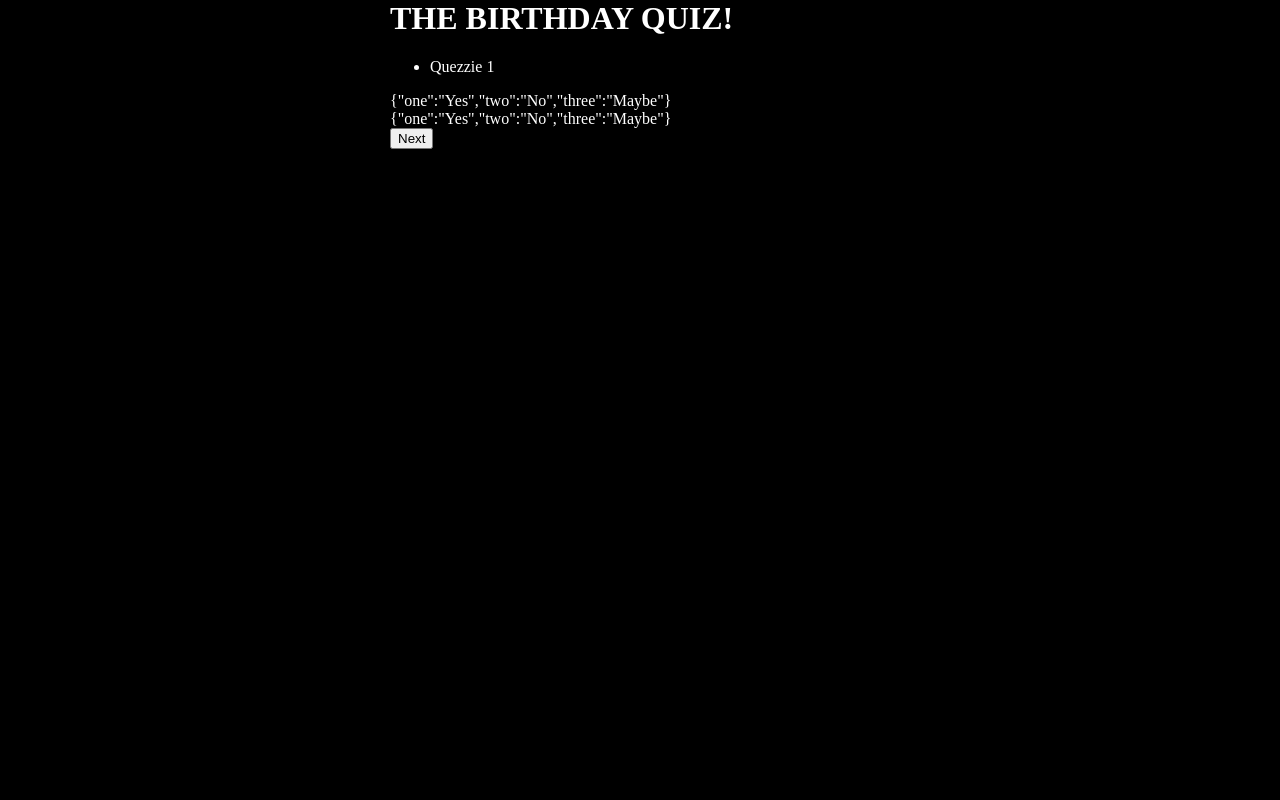
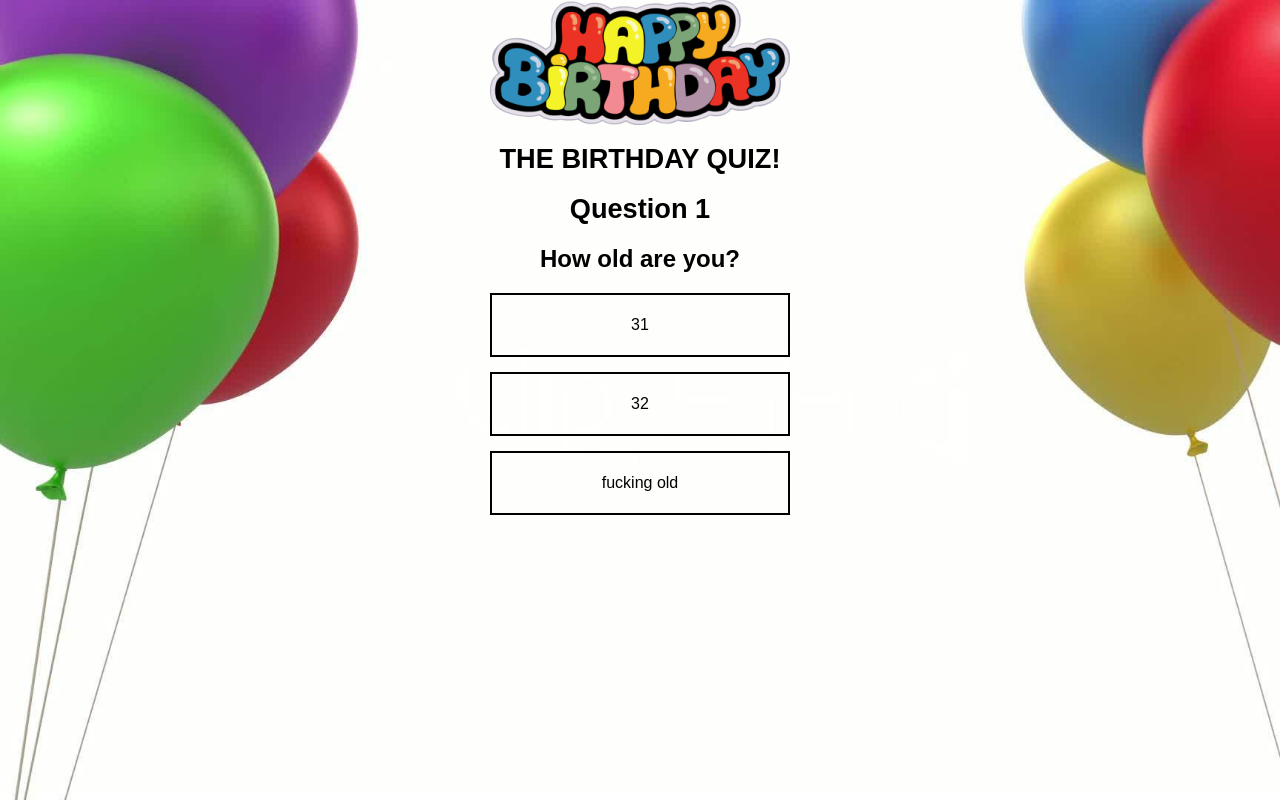
Before and after one commit to sheldofu/bdayquiz, a plain HTML site: page app/index.html in a window 1280 px wide. Drawn offline with nearby package versions, Linux system fonts and the light colour scheme.

Commit message:
loads more

```diff
--- a/app/index.html
+++ b/app/index.html
@@ -8,17 +8,21 @@
 	</head>
 	<body ng-app="quizFuApp">
 			<div class="inner-container">
+				<img src="img/happy.png">
 				<h1>THE BIRTHDAY QUIZ!</h1>
 				<div ng-controller="QuestionController">
-					<ul>
-						<li ng-repeat='q in currentQuestions'>
-							{{q.question}}
-						</li>
-					</ul>
-					<div ng-repeat='o in questions'>
-							{{o.options}}
+				<h1>Question {{current}}</h1>
+					<div ng-hide='proceed' ng-repeat='q in currentQuestions'>
+					<h2>{{q.question}}</h2>
+							<div class="quest" ng-click='isCorrect($index + 1, q.correctOption)' id='{{$index + 1}}' ng-repeat='o in q.options'>
+								{{o}}
+							</div>
 					</div>
-					<button ng-click="nextQ()">Next</button>
+					<div ng-show='proceed' ng-repeat='q in currentQuestions'>
+						{{q.comment}}
+						<img height="280" class="answer-image" ng-src="img/{{q.relatedImage}}">
+					</div>
+					<button ng-show='proceed' ng-click='nextQuestion()'>Next Question</button>
 				</div>
 			</div>
 	</body>
@@ -40,31 +44,48 @@ app.controller('QuestionController', function($scope){
 	$scope.questions = [
 		{
 			id:"1",
-			question:"Quezzie 1",
+			question:"How old are you?",
 			options:{
-				one:"Yes",
-				two:"No",
-				three:"Maybe"
-			}
+				one:"31",
+				two:"32",
+				three:"fucking old"
+			},
+			correctOption:"1",
+			relatedImage:"bingo.jpg",
+			comment:"Well done :D"
 		},
 		{
 			id:"2",
 			question:"Quezzie 2",
 			options:{
-				one:"Yes",
-				two:"No",
-				three:"Maybe"
-			}
+				one:"blergh",
+				two:"yapr",
+				three:"Maewfybe"
+			},
+			correctOption:"1",
+			relatedImage:"happy.png",
+			comment:"Yessss"
 		}
 	]
 
-	$scope.current = 1
+	$scope.current = 1;
+	$scope.proceed = false;
 
-	function nextQ($scope){
+	$scope.isCorrect = function(selected, correct){
+		if (selected == Number(correct)) {
+			$scope.proceed = true;
+		} else {
+
+		}
+	}
+
+	$scope.nextQuestion = function(){
 		$scope.current += 1
-		console.log($scope.current)
+		$scope.currentQuestions = $scope.questions.slice($scope.current-1, $scope.current);
+		$scope.proceed = false;
 	}
 
 	$scope.currentQuestions = $scope.questions.slice($scope.current-1, $scope.current);
 })
+
 </script>
--- a/app/styles/main.css
+++ b/app/styles/main.css
@@ -1,15 +1,38 @@
-body {
-	background-color: black;
-	color:white;
-}
-
 html, body {
 	margin:0;
 	width:100%;
 	height:100%;
 }
 
+body {
+	background: url('../img/balloon-back.jpg');
+	background-size: cover;
+	font-family: arial;
+	text-align: center;
+}
+
+h1 {
+	font-size: 1.7em;
+}
+
 .inner-container {
-	width: 500px;
+	width: 300px;
 	margin: auto;
 }
+
+.quest {
+	list-style-type: none;
+	border: 2px solid black;
+	height: 60px;
+	margin-top: 15px;
+	line-height: 60px;
+}
+
+.quest:hover{
+	font-weight: bold;
+	font-size: 20px
+}
+
+.answer-image {
+	margin: 10px 0;
+}
```
Also changed, not shown: app/img/balloon-back.jpg (added), app/img/bingo.jpg (added), app/img/happy.png (added), 1 other file.
